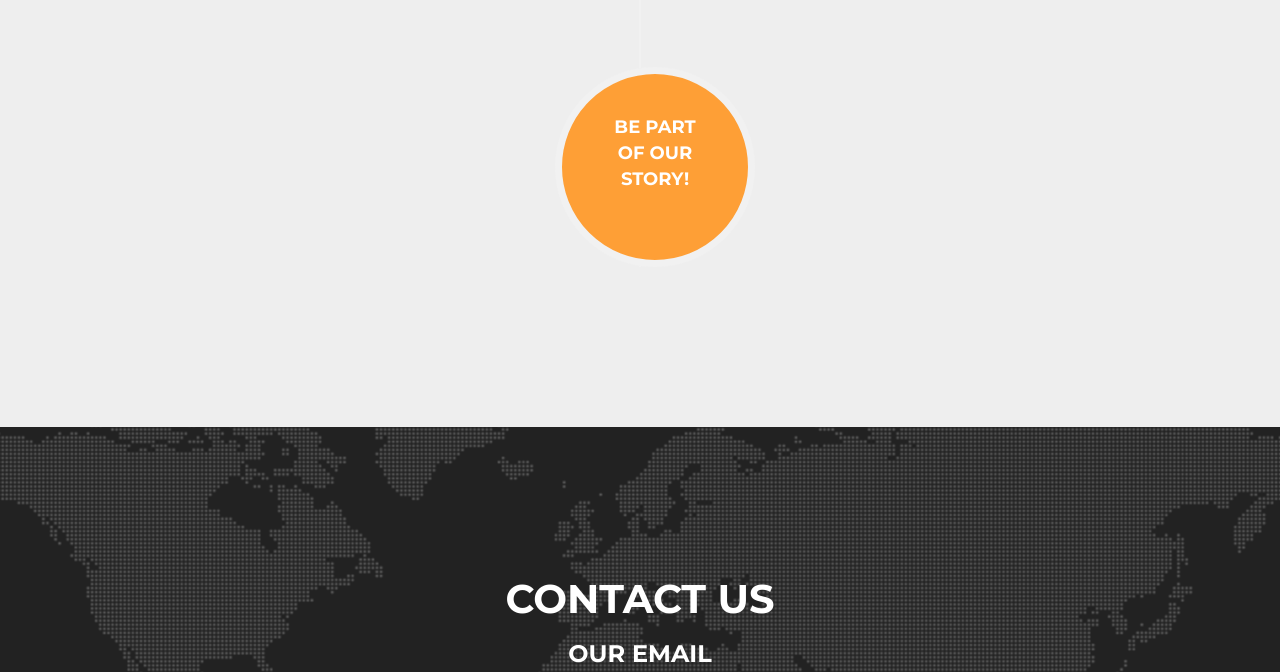
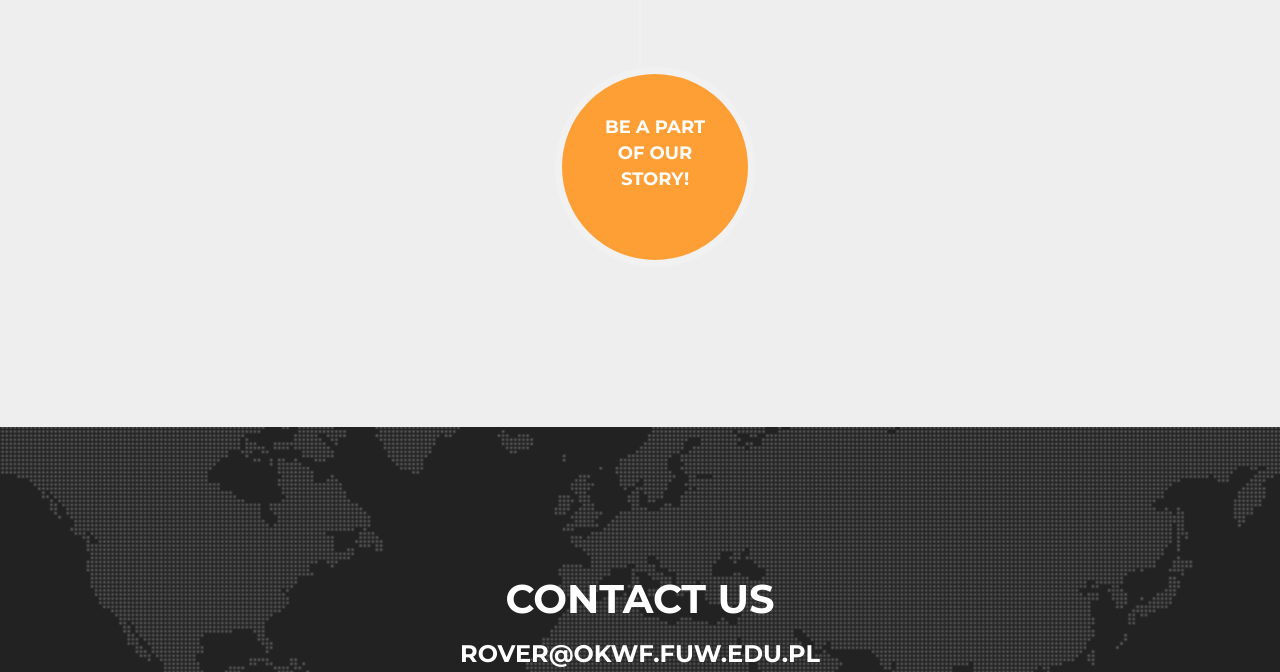
Before and after one commit to UWRoverTeam/rover_website, a website: page index.html in a window 1280 px wide. Shown: the part 2690-3362 px from the top of the page. Drawn offline with nearby package versions, Linux system fonts and the light colour scheme; a web font is replaced by a local one.

Commit message:
Update index.html

```diff
--- a/index.html
+++ b/index.html
@@ -130,7 +130,7 @@
                                 <h4 class="subheading">Beginnings </h4>
                             </div>
                             <div class="timeline-body">
-                                <p class="text-muted">Our team was formed at the Faculty of Physics.</p>
+                                <p class="text-muted">Our team was formed at the University of Warsaw Faculty of Physics.</p>
                             </div>
                         </div>
                     </li>
@@ -178,7 +178,7 @@
                     </li>
                     <li class="timeline-inverted">
                         <div class="timeline-image text-center">
-                            <h4>Be Part
+                            <h4>Be A Part
                                 <br>Of Our
                                 <br>Story!</h4>
                         </div>
@@ -260,7 +260,7 @@
         <div class="row text-center">
             <h2 class="section-heading text-primary">Contact us</h2>
             <h2>
-                <h3 class="section-heading">OUR EMAIL <br/> <br/>
+                <h3 class="section-heading">
                     rover@okwf.fuw.edu.pl</h3>
                 <div class="col-md-4 col-lg-12">
                     <ul class="list-inline social-buttons">
```
